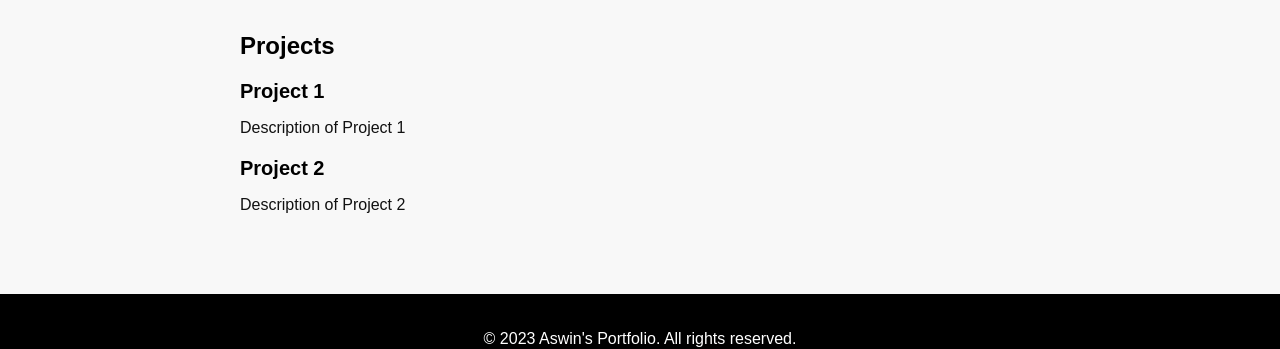
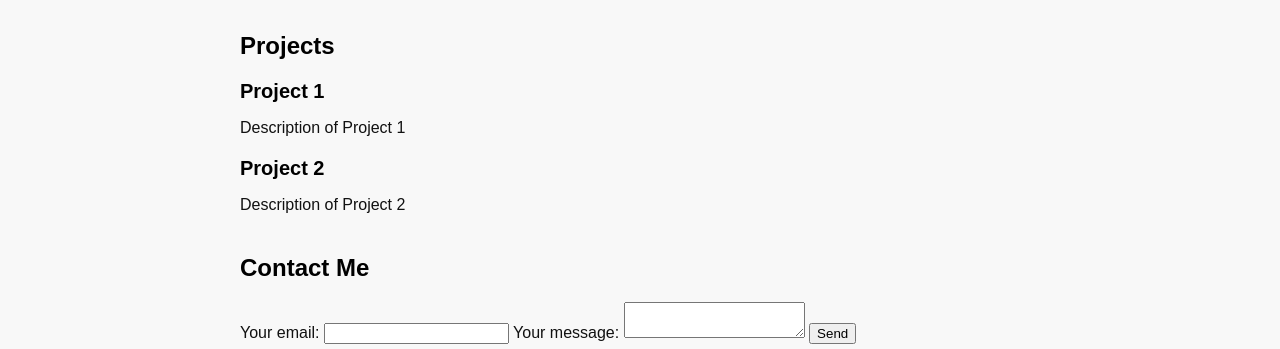
Before and after one commit to aswinpradeepgit/personal_website, a plain HTML site: page index.html in a window 1280 px wide. Shown: the part 609-958 px from the top of the page. Drawn offline with Linux system fonts and the light colour scheme.

Commit message:
Update index.html
Added contact me.
Replaced the entire code.
Added formspree for getting the messages from people

```diff
--- a/index.html
+++ b/index.html
@@ -41,6 +41,25 @@
         <!-- Add more projects here -->
       </ul>
     </section>
+
+    <section id="contact">
+      <h2>Contact Me</h2>
+      <form
+  action="https://formspree.io/f/mnqykpan"
+  method="POST"
+>
+  <label>
+    Your email:
+    <input type="email" name="email">
+  </label>
+  <label>
+    Your message:
+    <textarea name="message"></textarea>
+  </label>
+  <!-- your other form fields go here -->
+  <button type="submit">Send</button>
+</form>
+    </section>
   </main>
 
   <footer>
```
